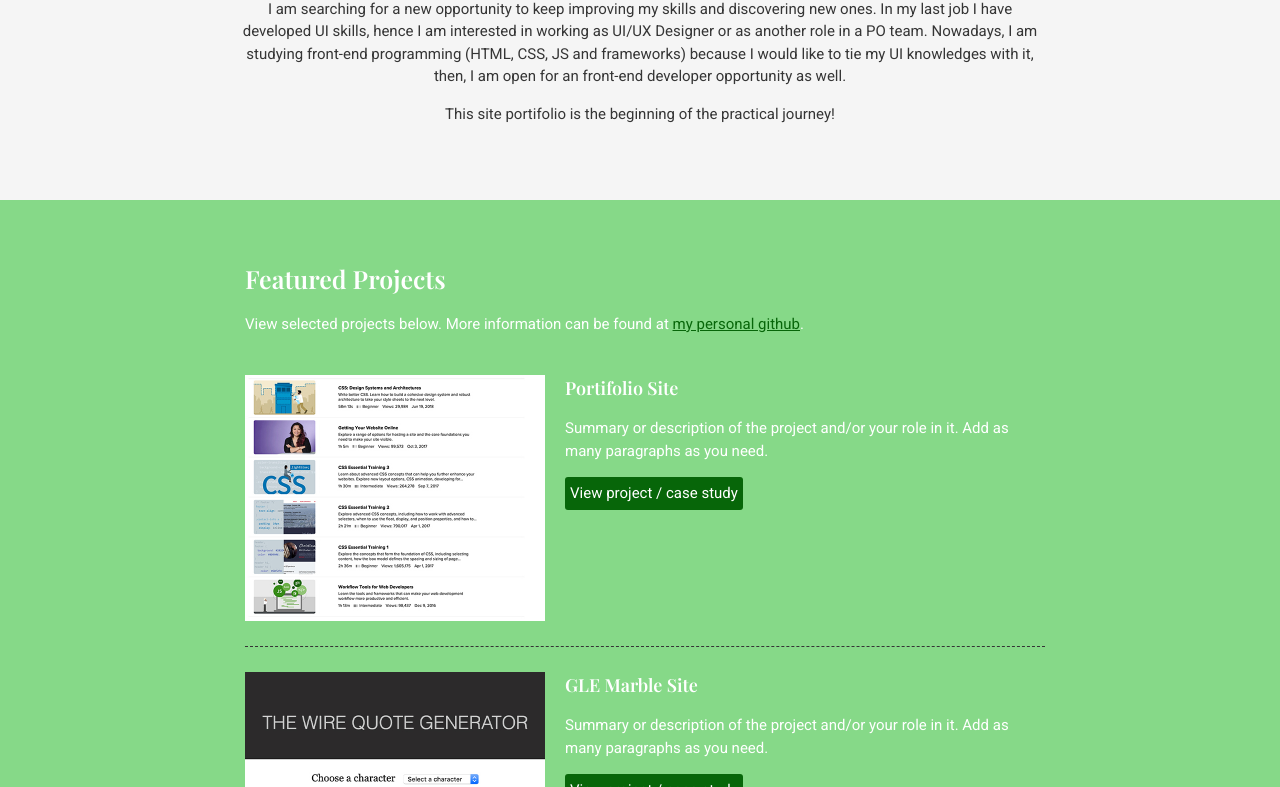
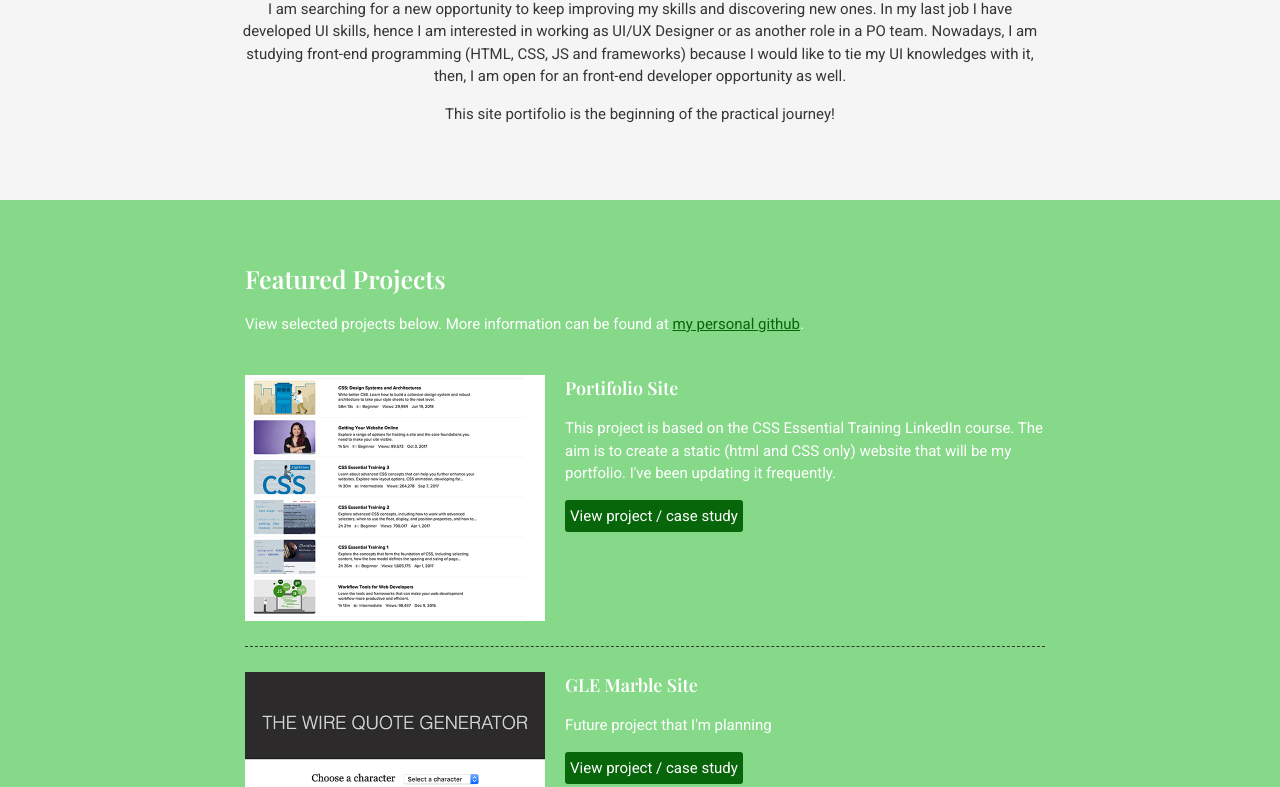
Before and after one commit to jrprett/cv-eneias-junior, a plain HTML site: page index.html in a window 1280 px wide. Shown: the part 165-952 px from the top of the page. Drawn offline with nearby package versions, Linux system fonts and the light colour scheme.

Commit message:
summary changes

```diff
--- a/index.html
+++ b/index.html
@@ -39,13 +39,13 @@
         <section class="project-item">
           <img src="images/project-courses.jpg" alt="Example image of the Course">
           <h3>Portifolio Site</h3>
-          <p>Summary or description of the project and/or your role in it. Add as many paragraphs as you need.</p>
-          <a class="btn" href="#" target="_blank">View project / case study</a>
+          <p>This project is based on the CSS Essential Training LinkedIn course. The aim is to create a static (html and CSS only) website that will be my portfolio. I've been updating it frequently.<p>
+          <a class="btn" href="https://github.com/jrprett/cv-eneias-junior" target="_blank">View project / case study</a>
         </section>
         <section class="project-item">
           <img src="images/project-wire-ipsum.jpg" alt="Example image of the Course">
           <h3>GLE Marble Site</h3>
-          <p>Summary or description of the project and/or your role in it. Add as many paragraphs as you need.</p>
+          <p>Future project that I'm planning</p>
           <a class="btn" href="#" target="_blank">View project / case study</a>
         </section>
       </div>
@@ -128,7 +128,7 @@
 
         <!-- Social media and contact links. Add or remove any networks. -->
         <ul class="contact-list">
-          <li><a href="mailto:email@example.com">jrprett@gmail.com</a></li>
+          <li icon="images/icon-mail.svg"><a href="mailto:email@example.com">jrprett@gmail.com</a></li>
           <li><a href="https://github.com/jrprett" target="_blank">GitHub</a></li>
           <li><a href="https://www.linkedin.com/in/eneias-junior/" target="_blank">LinkedIn</a></li>
         </ul>
```
Also changed, not shown: images/icon-mail.svg (added).
